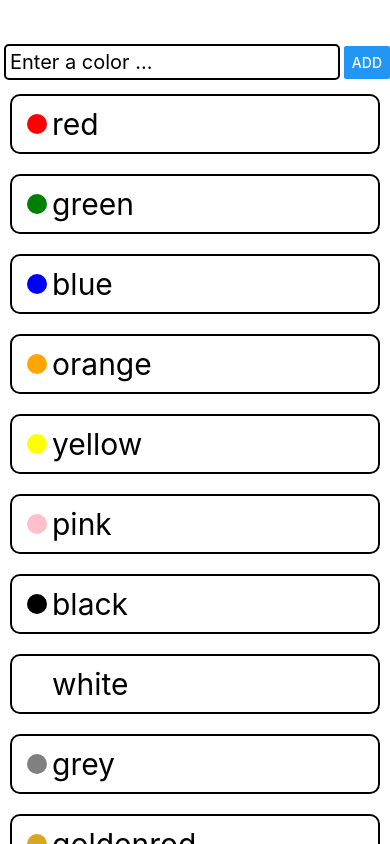
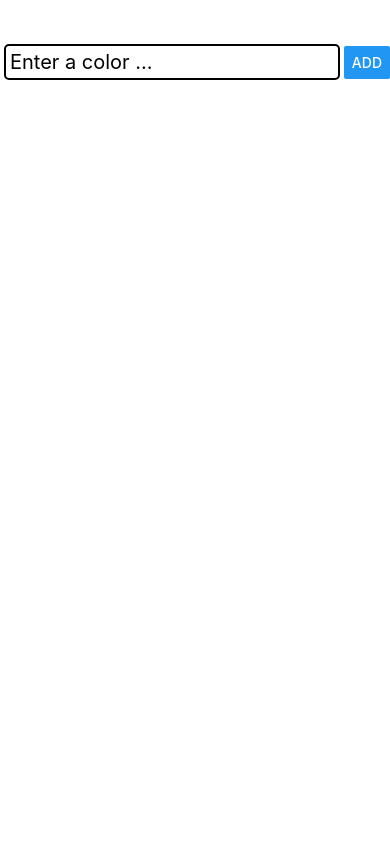
Before and after one commit to suthaharan/reactnative-colorlabs, a React Native app in the folder ColorCatalog/: screen / in a window 390 px wide. Built offline with nearby package versions, Linux system fonts and the light colour scheme.

Commit message:
simple function to add dynamic list of colors to color array and change background color

```diff
--- a/ColorCatalog/App.js
+++ b/ColorCatalog/App.js
@@ -1,20 +1,24 @@
 import React, {useState} from "react";
-import { StyleSheet, FlatList, Alert  } from 'react-native';
-import defaultColors from "./data/defaultColors.json";
+import { StyleSheet, FlatList  } from 'react-native';
 import ColorButton from "./components/ColorButton";
 import ColorForm from "./components/ColorForm";
+import { generate } from "shortid";
 
 export default function App() {
 
   const [backgroundColor, setBackgroundColor] = useState("white");
+  const [colors, setColors] = useState([]);
+
+  const addColor = color => {
+    const newColor = {id: generate(), color};
+    setColors([newColor, ...colors]);
+  }
 
   return (
     <>
-      <ColorForm onNewColor={ (newColor) => {
-        Alert.alert(`new color entered ${newColor}`);
-      }}/>
+      <ColorForm onNewColor={addColor}/>
       <FlatList style={[styles.container, {backgroundColor}]}
-        data={defaultColors}
+        data={colors}
         renderItem={({item}) => {
           return (
             <ColorButton key={item.id} backgroundColor={item.color} onPress={setBackgroundColor} />
--- a/ColorCatalog/package.json
+++ b/ColorCatalog/package.json
@@ -16,7 +16,8 @@
     "react-dom": "^18.2.0",
     "react-native": "0.71.8",
     "react-native-progress": "^5.0.0",
-    "react-native-web": "^0.18.12"
+    "react-native-web": "^0.18.12",
+    "shortid": "^2.2.16"
   },
   "devDependencies": {
     "@babel/core": "^7.20.0"
```
Also changed, not shown: 2 other files (tests, documents, lock files or other folders).
